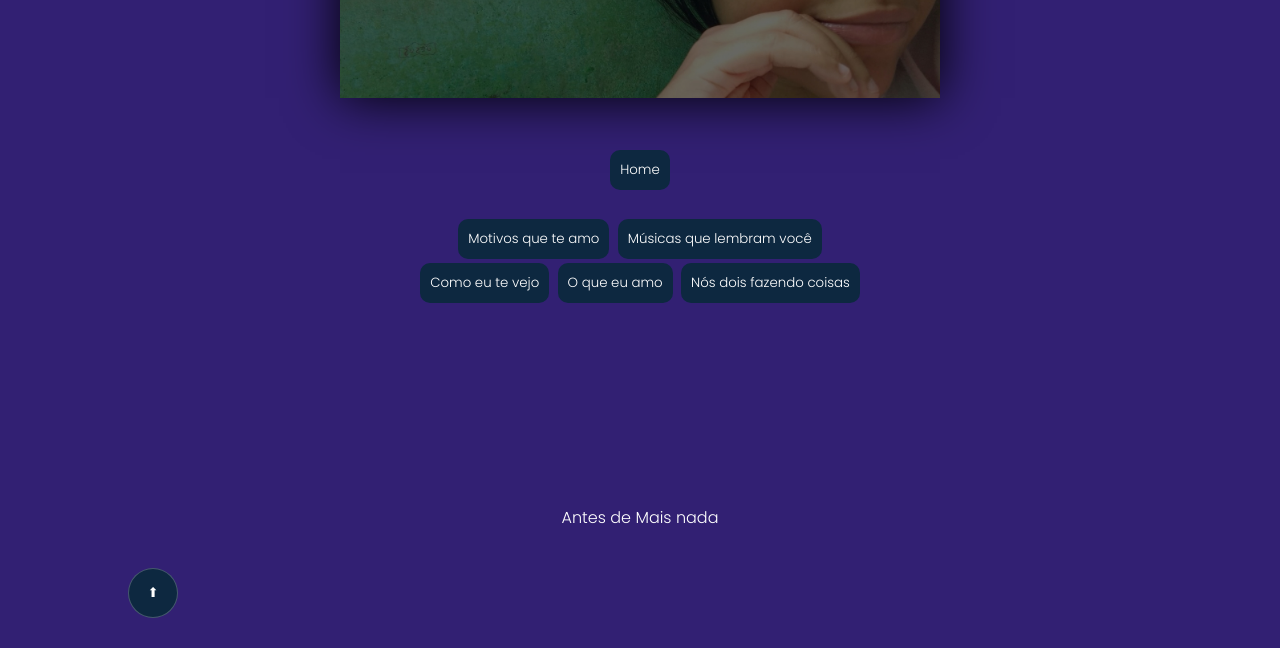
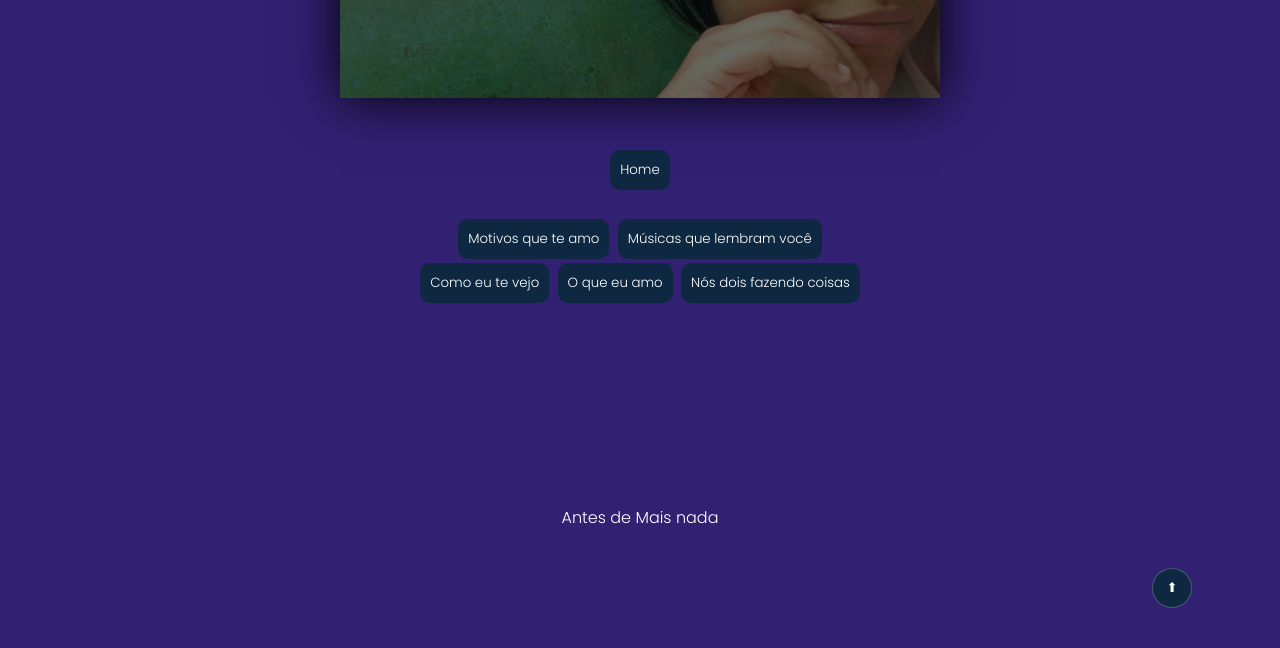
Before and after one commit to cantinhodomeubem/home, a plain HTML site: page index.html in a window 1280 px wide. Shown: the part 152-800 px from the top of the page. Drawn offline with Linux system fonts and the light colour scheme.

Commit message:
ajustando

```diff
--- a/estilo/style.css
+++ b/estilo/style.css
@@ -28,10 +28,10 @@ body
 
 button.top
 {
-    width: 50px;
-    height: 50px;
+    width: 40px;
+    height: 40px;
     position: fixed;
-    left: 10%;
+    left: 90%;
     top: 90%;
     background-color: var(--cor4);
     padding: 5px;
--- a/index.html
+++ b/index.html
@@ -34,6 +34,7 @@
 
             <div>
 
+                    <div class="content">
                         <p>Antes de Mais nada</p>
 
                         <br><br><br><br><br><br><br><br><br><br>
@@ -63,7 +64,8 @@
                         </p>
                     </div>
 
-        <div class="img" id="foto1"> </div>
+
+                    <div class="img" id="foto1"></div>
 
                 <div class="content">
                     <p>
@@ -104,7 +106,7 @@
                     <button class="botoesOP" onclick="musicas()">Músicas que lembram você</button>
                     <br><br><br><br><br><br><br><br><br><br><br><br><br><br><br><br><br><br><br><br>
                     </p>
-
+            </div>
         </div>
 
     </main>
--- a/system/script.js
+++ b/system/script.js
@@ -14,6 +14,7 @@ function home()
 
     <div>
 
+                    <div class="content">
                         <p>Antes de Mais nada</p>
 
                         <br><br><br><br><br><br><br><br><br><br>
@@ -43,10 +44,10 @@ function home()
                         </p>
                     </div>
 
-        <div class="img" id="foto1">
+
+                    <div class="img" id="foto1"></div>
 
                 <div class="content">
-                <br><br><br><br><br><br><br><br><br><br><br><br><br><br><br><br><br><br><br><br><br>
                     <p>
                         Essa é a Josielle, mais conhecida como "o amor da minha vida". <br>
                     Conheci ela há não muito tempo, de uma maneira aleatória (as coisas são sempre assim, não?). <br> <br>
@@ -85,7 +86,6 @@ function home()
                     <button class="botoesOP" onclick="musicas()">Músicas que lembram você</button>
                     <br><br><br><br><br><br><br><br><br><br><br><br><br><br><br><br><br><br><br><br>
                     </p>
-
             </div>
 
     `
```
Lines whose indentation alone changed are shown as unchanged.
